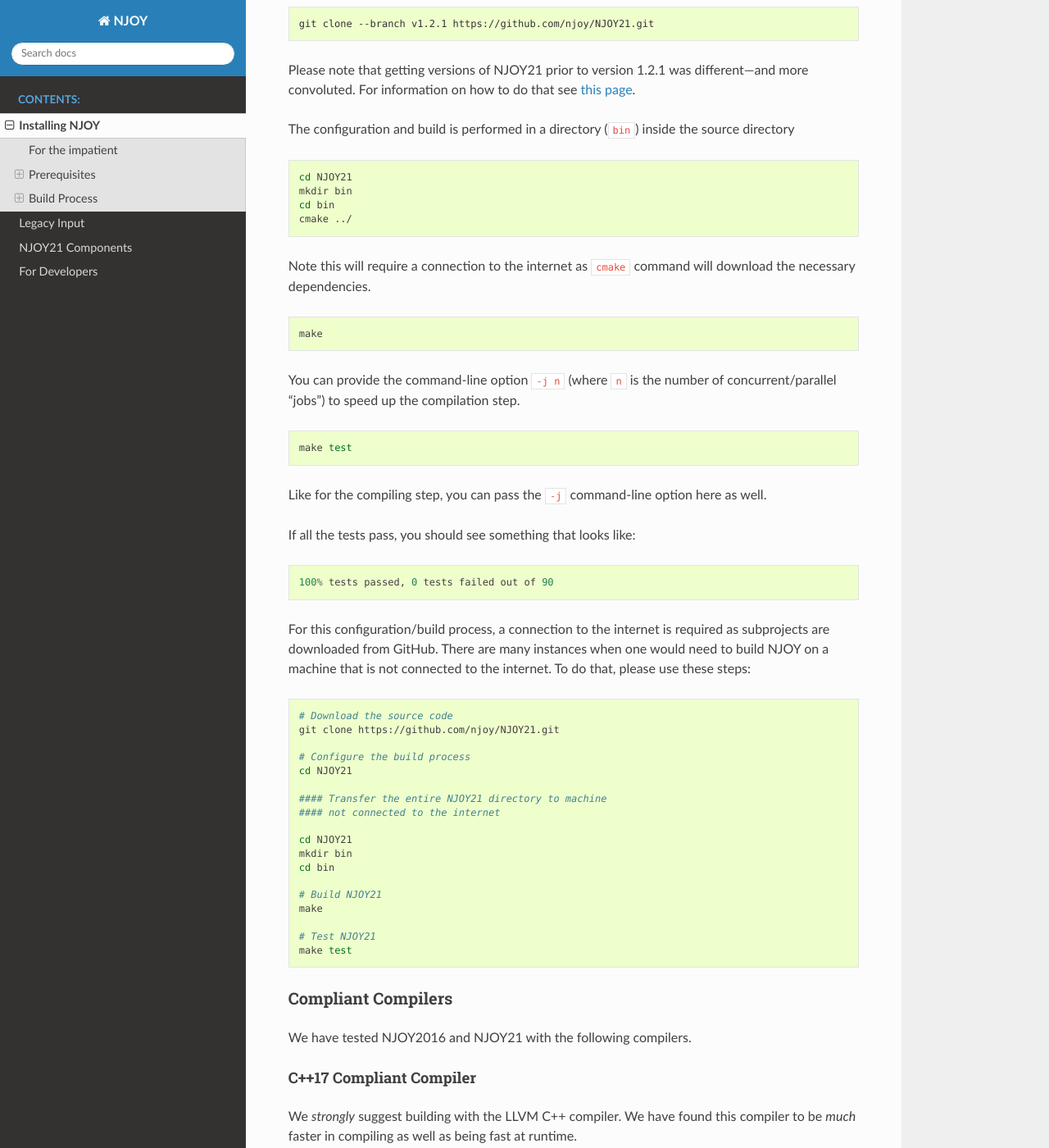
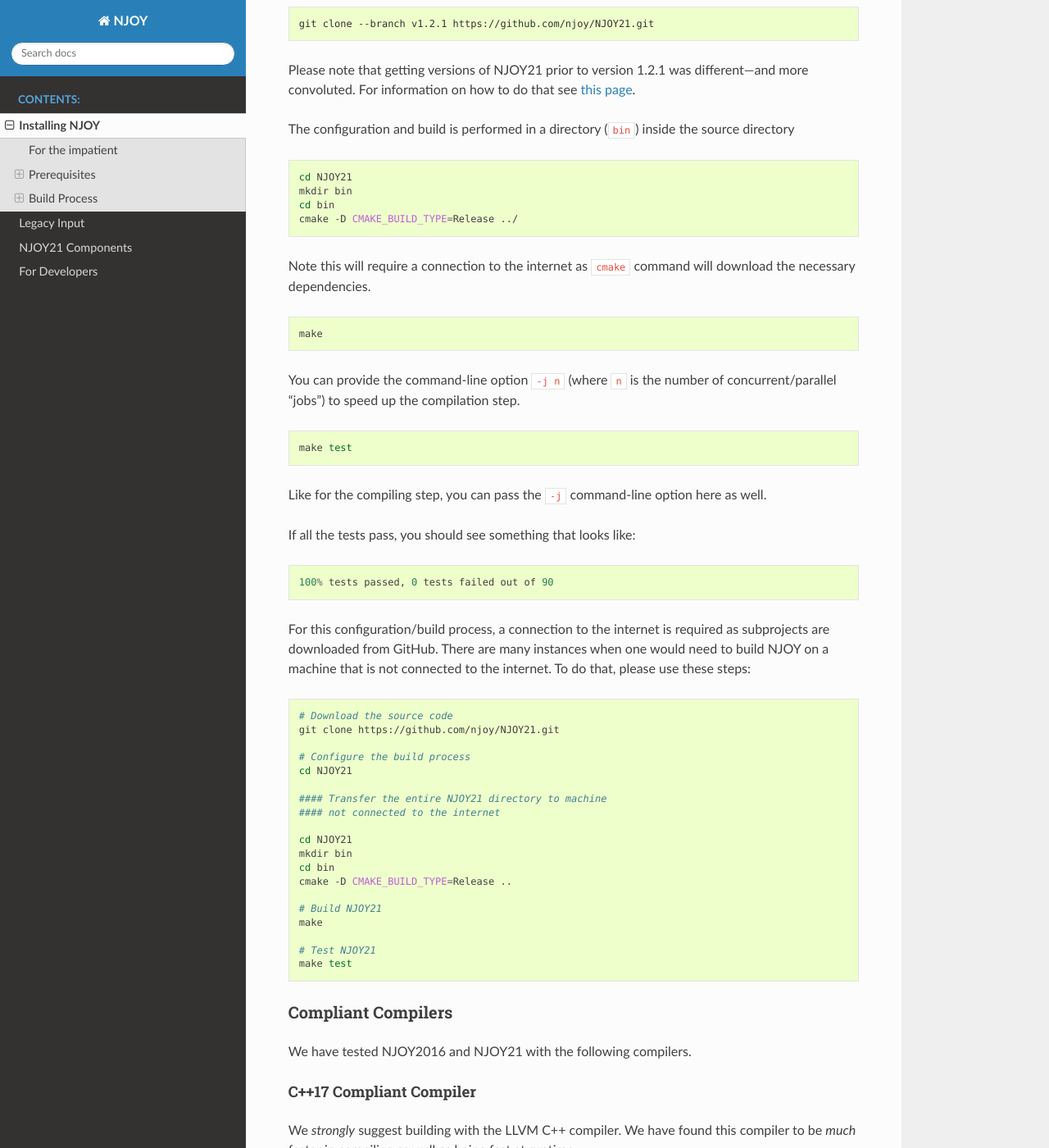
Before and after one commit to njoy/docs, a Sphinx documentation site: the page built from docs/install.rst, in a window 1280 px wide and 1400 px high, scrolled down 1340 px. Shown: the whole window at 82% size. Built offline with Sphinx 7.4.7 and the Read the Docs theme 2.0.0, drawn with Linux system fonts in a browser that asks for light colours.

Commit message:
Fixing build instructions (again).

```diff
--- a/docs/install.rst
+++ b/docs/install.rst
@@ -78,7 +78,7 @@
    cd NJOY21
    mkdir bin
    cd bin
-   cmake ../
+   cmake -D CMAKE_BUILD_TYPE=Release ../
 
 Note this will require a connection to the internet as ``cmake`` command will download the necessary dependencies.
 
@@ -125,6 +125,7 @@
    cd NJOY21
    mkdir bin
    cd bin
+   cmake -D CMAKE_BUILD_TYPE=Release ..
 
    # Build NJOY21
    make
```
